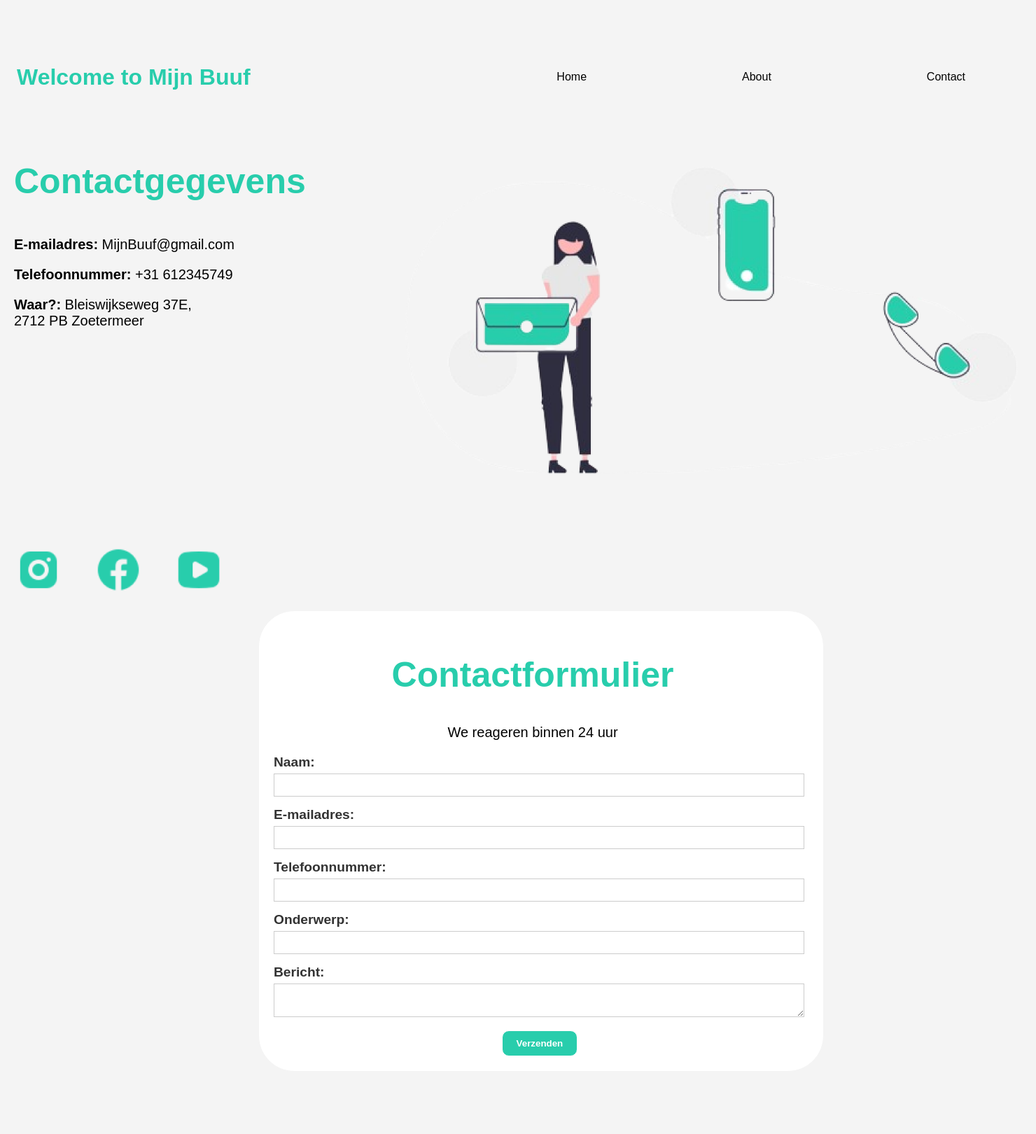
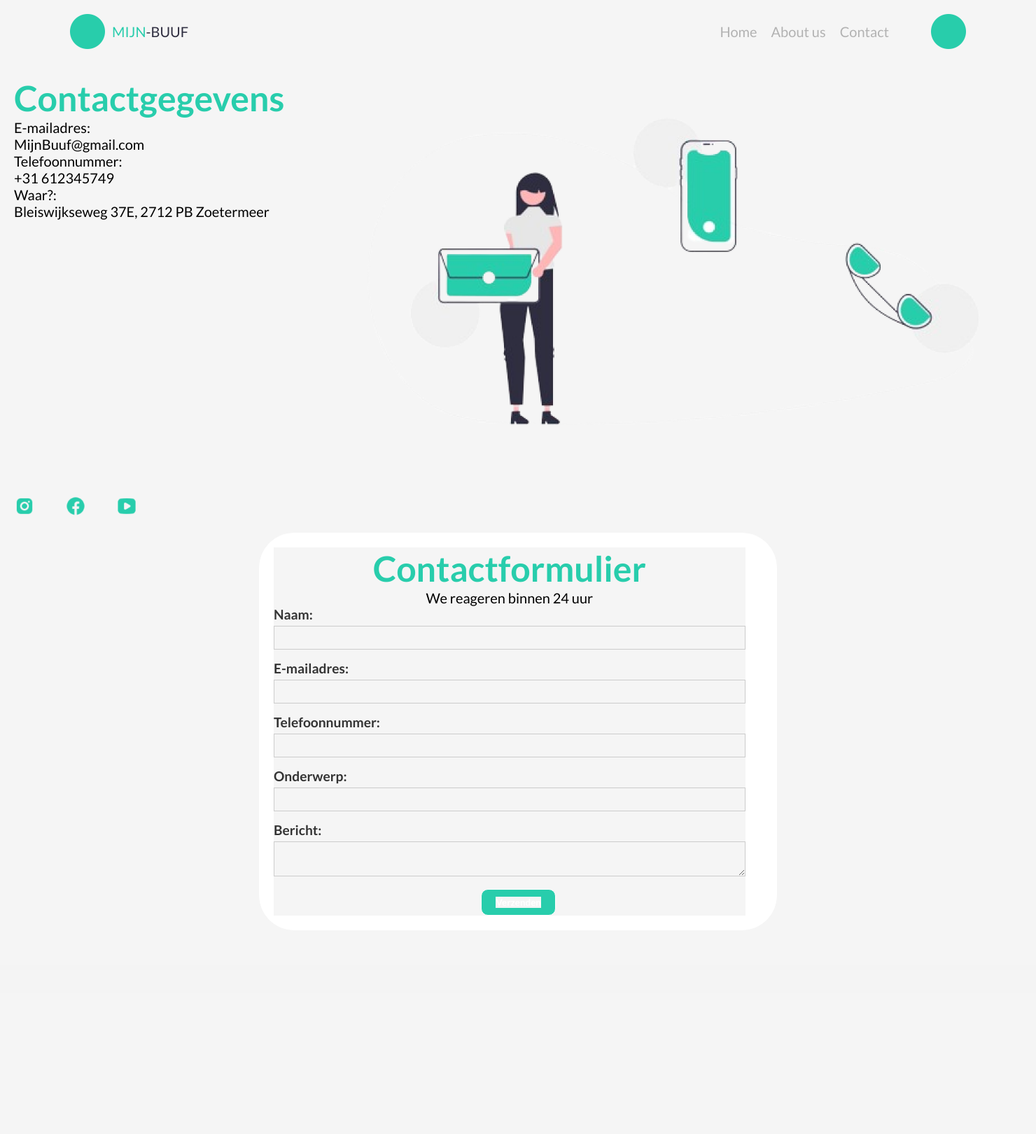
Before and after one commit to 6035099/Mijn-buuf, a PHP site: page /contact.php in a window 1480 px wide. Shown: the whole page at 70% size. After the commit the page ends 1307 px from the top, so only its background shows below. Run offline with PHP 8.4, Linux system fonts and the light colour scheme; some libraries are stand-ins or nearby versions.

Commit message:
home en de header en css
home en de header en css

```diff
--- a/contact.php
+++ b/contact.php
@@ -5,9 +5,14 @@
         <article class="info">
             <section class="contact-gegevens">
                 <h1>Contactgegevens</h1>
-                <p><b>E-mailadres: </b> MijnBuuf@gmail.com</p>
-                <p><b>Telefoonnummer: </b> +31 612345749</p>
-                <p><b>Waar?:</b> Bleiswijkseweg 37E, 2712 PB Zoetermeer</p>
+                <p>E-mailadres:</p>
+                <p>MijnBuuf@gmail.com</p>
+
+                <p>Telefoonnummer:</p>
+                <p>+31 612345749</p>
+
+                <p>Waar?: </p>
+                <p>Bleiswijkseweg 37E, 2712 PB Zoetermeer</p>
             </section>
 
             <section class="Contactin">
--- /dev/null
+++ b/css/style.css
@@ -0,0 +1,334 @@
+* {
+    box-sizing: border-box;
+    margin: 0;
+    padding: 0;
+    background-color: whitesmoke;
+    list-style: none;
+    font-family: 'Lato', sans-serif;
+}
+
+/*header*/
+
+.navbar {
+    display: flex;
+    align-items: center;
+}
+
+.navbar2 {
+    display: flex;
+    align-items: center;
+}
+
+img {
+    width: 50px;
+}
+
+.navbar2 a {
+    text-decoration: none;
+    padding: 10px;
+    color: #b2b2b2;
+}
+
+.navbar a {
+    text-decoration: none;
+    padding: 10px;
+    color: #2F2E40;
+
+}
+
+.navbar2 :hover {
+    color: #2F2E40;
+    border-radius: 29px;
+    background: rgba(76, 219, 190, 0.25);
+    transition: 0.5s;
+}
+
+.navbar2 a:not(:hover) {
+    background: none;
+}
+
+header {
+    display: flex;
+    justify-content: space-between;
+    align-items: center;
+    padding: 20px 100px;
+    font-size: 20px;
+}
+
+.MIJN {
+    color: #28CDAC;
+}
+
+.profiel {
+    margin-left: 50px;
+}
+
+/*home*/
+
+.container {
+    display: inline-block;
+}
+
+.text {
+    font-size: 4em;
+    border-right: 5px solid;
+    width: 100%;
+    color: #28CDAC;
+    white-space: nowrap;
+    overflow: hidden;
+    font-weight: 700;
+    font-style: normal;
+    animation:
+        typing 1.5s steps(200),
+        cursor .4s step-end infinite alternate;
+
+}
+
+.container_moving {
+    text-align: right;
+    margin: 6em;
+}
+
+
+@keyframes cursor {
+    50% {
+        border-color: transparent
+    }
+}
+
+@keyframes typing {
+    from {
+        width: 0
+    }
+}
+
+/*home img*/
+
+.columns {
+    background-image: url('img/udraw_Shared_goals_re_jvqd-removebg-preview\ 1.png');
+    background-size: 500px;
+    /* Hiermee wordt de afbeelding schaalt zodat deze de gehele container bedekt */
+    background-repeat: no-repeat;
+
+    display: flex;
+    flex-wrap: row wrap;
+    justify-content: flex-end;
+    margin-right: 6em;
+}
+
+.column {
+    align-items: center;
+    border-radius: 7px;
+    background: rgba(255, 255, 255, );
+    box-shadow: 0px 0px 20px 0px rgba(0, 0, 0, 0.20);
+    margin: 10px;
+    width: 224px;
+    height: 263px;
+}
+
+.test {
+    display: flex;
+    justify-content: center;
+    border-radius: 100px;
+}
+
+.Number {
+    font-size: 30px;
+    background-color: #28CDAC;
+    margin-top: 15px;
+    padding: 5px;
+    padding-left: 15px;
+    padding-right: 15px;
+    border-radius: 100px;
+}
+
+.columns p {
+    display: flex;
+    justify-content: center;
+}
+
+.name {
+    margin-top: 10px;
+    margin-bottom: 20px;
+    font-size: 30px;
+    color: #28CDAC;
+    display: flex;
+    justify-content: center;
+}
+
+.img_container {
+    display: flex;
+    justify-content: center;
+    border-radius: 7px;
+    box-shadow: 0px 0px 20px 0px rgba(0, 0, 0, 0.20);
+    margin: 10px;
+
+}
+
+.img_container_img {
+    width: 10em;
+}
+
+.img_home {
+    position: relative;
+    right: 90px;
+    bottom: 10px;
+    width: 30em;
+}
+
+/* Inlogcontainer */
+.log-container {
+    display: grid;
+    place-items: center;
+    min-height: 75vh;
+    padding-bottom: 50px;
+}
+
+.log-kop {
+    text-align: center;
+}
+
+/* Formulier */
+.bom {
+    display: flex;
+    flex-direction: column;
+    background-color: white;
+    padding: 20px;
+    border-radius: 10px;
+    box-shadow: 0 0 10px rgba(0, 0, 0, 0.1);
+}
+
+/* Labels */
+label {
+    font-size: 1.2rem;
+    color: #333;
+    margin-bottom: 5px;
+}
+
+/* Invoervelden */
+.form-control {
+    padding: 10px;
+    margin-bottom: 15px;
+    border: 1px solid #ccc;
+    border-radius: 5px;
+
+}
+
+
+
+/* Knop */
+input[type="submit"] {
+    padding: 10px 20px;
+    background-color: rgb(130, 130, 195);
+    color: white;
+    border: none;
+    border-radius: 5px;
+    cursor: pointer;
+    transition: background-color 0.3s ease;
+}
+
+.gender-container {
+    display: flex;
+    flex-direction: column;
+}
+
+input[type="submit"]:hover {
+    background-color: rgb(100, 100, 165);
+}
+
+/* Dit is de inlog pagina */
+
+.inlog-container {
+    display: grid;
+    place-items: center;
+    height: 75vh;
+}
+
+/* Footer */
+footer {
+    height: 5vh;
+    background-color: #f4f4f4;
+}
+
+.contact-gegevens {
+    padding: 20px;
+    margin-bottom: 20px;
+}
+
+.contact-gegevens h1 {
+    color: #28CDAC;
+    font-size: 50px;
+}
+
+.contact-gegevens p {
+    font-size: 20px;
+}
+
+.social img {
+    padding: 20px;
+    width: 70px;
+    height: auto;
+}
+
+.contact-formulier {
+    border: 1px solid #ccc;
+    padding: 20px;
+    border: 1px solid;
+    border-radius: 50px;
+    border-color: white;
+    background-color: white;
+    width: 50%;
+    margin-left: 25%;
+    padding-right: 3%;
+    margin-bottom: 50px;
+}
+
+.contact-formulier h1 {
+    color: #28CDAC;
+    font-size: 50px;
+    text-align: center;
+}
+
+.contact-formulier p {
+    font-size: 20px;
+    text-align: center;
+}
+
+label {
+    display: block;
+    margin-bottom: 5px;
+}
+
+input,
+textarea {
+    width: 100%;
+    padding: 8px;
+    margin-bottom: 15px;
+    border: 1px solid #ccc;
+}
+
+button {
+    background-color: #28CDAC;
+    color: white;
+    padding: 10px 20px;
+    border: none;
+    cursor: pointer;
+    text-align: center;
+    margin-left: 44%;
+    border: 1px solid;
+    border-radius: 10px;
+}
+
+button:hover {
+    background-color: #3ae2c1;
+}
+
+.Contactin img {
+    width: 1000px;
+    height: auto;
+}
+
+.info {
+    display: flex;
+    flex-direction: row;
+}
--- a/css/zpp.css
+++ /dev/null
@@ -1,203 +0,0 @@
-/* Algemene stijlen */
-body {
-    font-family: Arial, sans-serif;
-    background-color: #f4f4f4;
-    margin: 0;
-    padding: 0;
-
-}
-
-/* Header */
-header {
-    display: grid;
-    place-items: center;
-    grid-template-columns: 1fr auto;
-    height: 20vh;
-    background-color: #f4f4f4;
-    text-align: center;
-    color: #28CDAC;
-    justify-items: start;
-    padding-left: 3vh;
-}
-
-.nav a {
-    margin: 10vh;
-    color: black;
-    text-decoration: none;
-    border-radius: 20px;
-    border: 1px solid;
-    border-color: #f4f4f4;
-    padding: 20px;
-}
-
-.nav a:hover {
-    color: black;
-    text-decoration: none;
-    border-radius: 20px;
-    border: 1px solid;
-    border-color: #dfdfdf;
-
-}
-
-nav {
-    display: flex;
-    gap: 20px;
-
-}
-
-/* Inlogcontainer */
-.log-container {
-    display: grid;
-    place-items: center;
-    min-height: 75vh;
-    padding-bottom: 50px;
-}
-
-.log-kop {
-    text-align: center;
-}
-
-/* Formulier */
-.bom {
-    display: flex;
-    flex-direction: column;
-    background-color: white;
-    padding: 20px;
-    border-radius: 10px;
-    box-shadow: 0 0 10px rgba(0, 0, 0, 0.1);
-}
-
-/* Labels */
-label {
-    font-size: 1.2rem;
-    color: #333;
-    margin-bottom: 5px;
-}
-
-/* Invoervelden */
-.form-control {
-    padding: 10px;
-    margin-bottom: 15px;
-    border: 1px solid #ccc;
-    border-radius: 5px;
-
-}
-
-
-
-/* Knop */
-input[type="submit"] {
-    padding: 10px 20px;
-    background-color: rgb(130, 130, 195);
-    color: white;
-    border: none;
-    border-radius: 5px;
-    cursor: pointer;
-    transition: background-color 0.3s ease;
-}
-
-.gender-container {
-    display: flex;
-    flex-direction: column;
-}
-
-input[type="submit"]:hover {
-    background-color: rgb(100, 100, 165);
-}
-
-/* Dit is de inlog pagina */
-
-.inlog-container {
-    display: grid;
-    place-items: center;
-    height: 75vh;
-}
-
-/* Footer */
-footer {
-    height: 5vh;
-    background-color: #f4f4f4;
-}
-
-.contact-gegevens {
-    padding: 20px;
-    margin-bottom: 20px;
-}
-
-.contact-gegevens h1 {
-    color: #28CDAC;
-    font-size: 50px;
-}
-
-.contact-gegevens p {
-    font-size: 20px;
-}
-
-.social img {
-    padding: 20px;
-    width: 70px;
-    height: auto;
-}
-
-.contact-formulier {
-    border: 1px solid #ccc;
-    padding: 20px;
-    border: 1px solid;
-    border-radius: 50px;
-    border-color: white;
-    background-color: white;
-    width: 50%;
-    margin-left: 25%;
-    padding-right: 3%;
-    margin-bottom: 50px;
-}
-
-.contact-formulier h1 {
-    color: #28CDAC;
-    font-size: 50px;
-    text-align: center;
-}
-
-.contact-formulier p {
-    font-size: 20px;
-    text-align: center;
-}
-
-label {
-    display: block;
-    margin-bottom: 5px;
-}
-
-input,
-textarea {
-    width: 100%;
-    padding: 8px;
-    margin-bottom: 15px;
-    border: 1px solid #ccc;
-}
-
-button {
-    background-color: #28CDAC;
-    color: white;
-    padding: 10px 20px;
-    border: none;
-    cursor: pointer;
-    text-align: center;
-    margin-left: 44%;
-    border: 1px solid;
-    border-radius: 10px;
-}
-
-button:hover {
-    background-color: #3ae2c1;
-}
-
-.Contactin img {
-    width: 1000px;
-    height: auto;
-}
-
-.info {
-    display: flex;
-    flex-direction: row;
-}
--- a/lib/header.php
+++ b/lib/header.php
@@ -1,18 +1,36 @@
     <!DOCTYPE html>
     <html lang="en">
+
     <head>
         <meta charset="UTF-8">
         <meta name="viewport" content="width=device-width, initial-scale=1.0">
-    <link rel="stylesheet" href="css/zpp.css">
-    <title>Mijn Buuf</title>
+        <title>Document</title>
+        <link rel="stylesheet" href="css/style.css">
+        <link rel="preconnect" href="https://fonts.googleapis.com">
+        <link rel="preconnect" href="https://fonts.gstatic.com" crossorigin>
+        <link href="https://fonts.googleapis.com/css2?family=Lato:ital,wght@0,100;0,300;0,400;0,700;0,900;1,100;1,300;1,400;1,700;1,900&display=swap" rel="stylesheet">
+        <script src="https://kit.fontawesome.com/13f5e46cd8.js" crossorigin="anonymous"></script>
+
     </head>
+
     <body>
 
-    <header>
-        <h1>Welcome to Mijn Buuf</h1>
-        <nav class="nav">
+
+
+
+        <header class="header">
+
+            <nav class="navbar">
+                <img class="logo" src="img/home/logo_kleur.png" alt="">
+                <a href="#"><span class="MIJN">MIJN</span>-<span>BUUF</span></a>
+            </nav>
+
+
+            <nav class="navbar2">
                 <a href="#">Home</a>
-            <a href="#">About</a>
-            <a href="#">Contact</a>
+                <a href="#">About us</a>
+                <a href="contact.php">Contact</a>
+                <img class="profiel" src="img/home/logo_kleur.png" alt="">
             </nav>
+
         </header>
```
Also changed, not shown: home.php (added, +76 -0 lines), img/home/Main_img.png (added), img/home/Uitleg_1.png (added), img/home/logo_kleur.png (added), img/home/logo_wit.png (added). Lines whose indentation alone changed are shown as unchanged.
